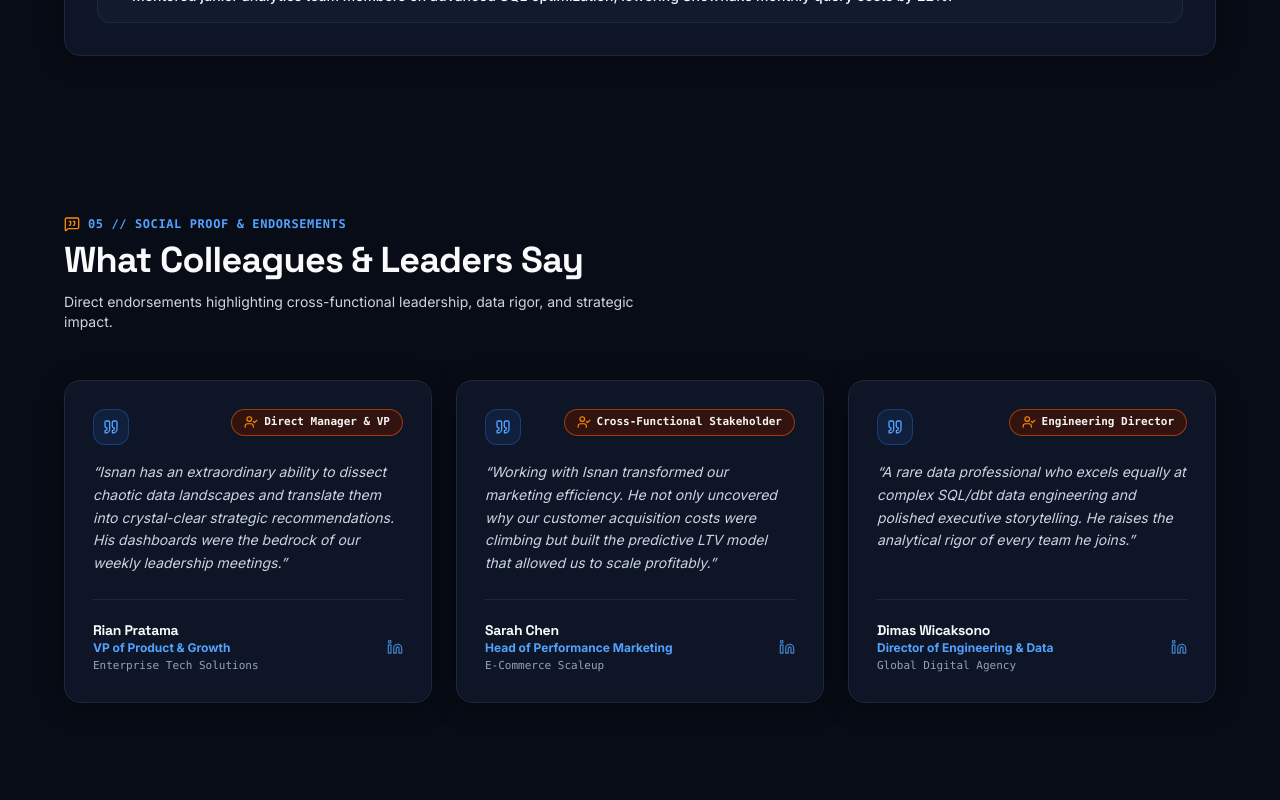
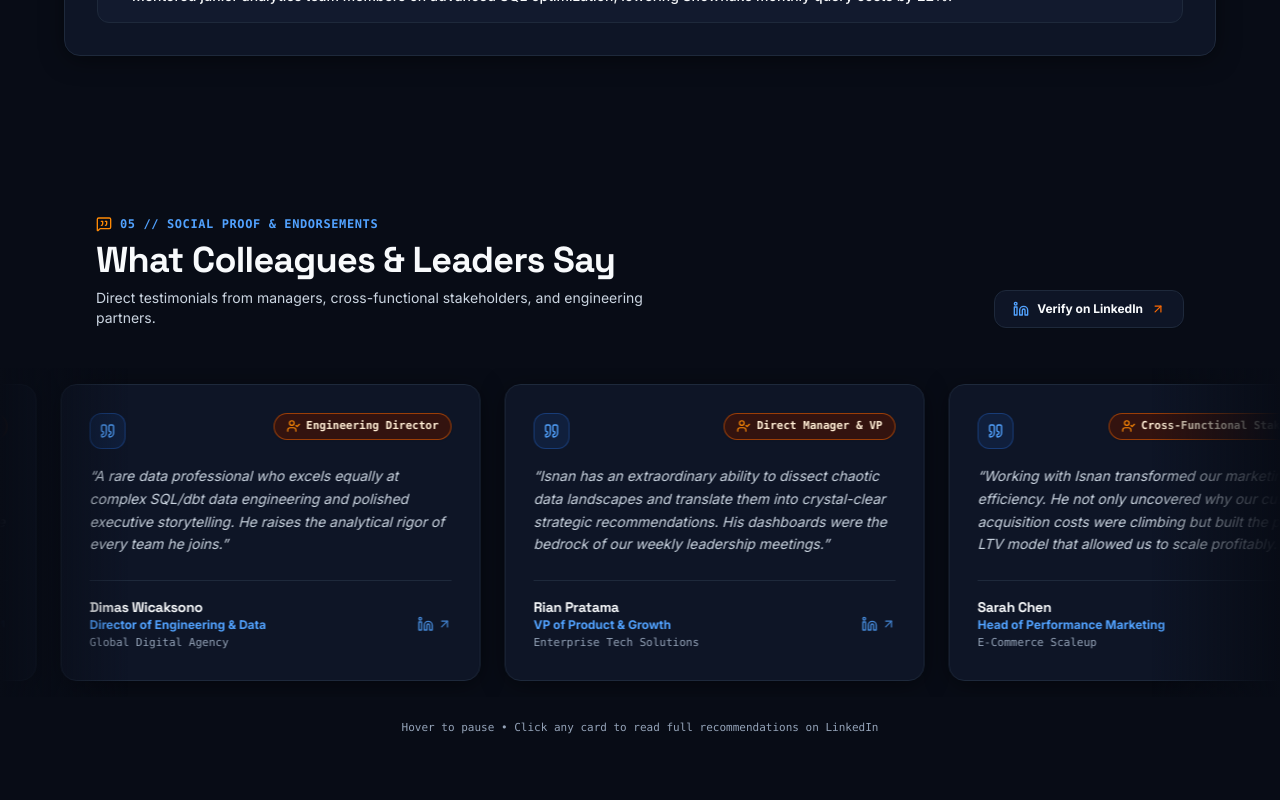
Before and after one commit to nana1506/my-portfolio, a Next.js app: page / in a window 1280 px wide. Shown: the part 3960-4760 px from the top of the page. Built offline with nearby package versions, Linux system fonts and the light colour scheme.

Commit message:
feat(socialproof): implement infinite horizontal running marquee ticker with direct LinkedIn recommendations link

```diff
--- a/components/SocialProofSection.tsx
+++ b/components/SocialProofSection.tsx
@@ -1,22 +1,37 @@
 "use client";
 
-import React from "react";
+import React, { useState } from "react";
 import { motion } from "framer-motion";
 import { RecommendationItem } from "@/lib/types";
 import { LinkedInIcon } from "./Icons";
-import { Quote, MessageSquareQuote, UserCheck } from "lucide-react";
+import { Quote, MessageSquareQuote, UserCheck, ArrowUpRight } from "lucide-react";
 
 interface SocialProofSectionProps {
   recommendations: RecommendationItem[];
 }
 
+const LINKEDIN_RECOMMENDATIONS_URL =
+  "https://www.linkedin.com/in/rizisnan/details/recommendations/";
+
 export function SocialProofSection({
   recommendations,
 }: SocialProofSectionProps) {
+  const [isPaused, setIsPaused] = useState(false);
+
+  // Duplicate items for seamless continuous looping marquee
+  const marqueeItems = [
+    ...recommendations,
+    ...recommendations,
+    ...recommendations,
+    ...recommendations,
+  ];
+
   return (
-    <section id="recommendations" className="py-20 px-4 sm:px-6 lg:px-8 relative scroll-mt-20">
-      <div className="max-w-6xl mx-auto">
-        {/* Section Header */}
+    <section id="recommendations" className="py-20 overflow-hidden relative scroll-mt-20">
+      <div className="max-w-6xl mx-auto px-4 sm:px-6 lg:px-8 mb-10">
+        {/* Section Header with Clickable LinkedIn Link */}
+        <div className="flex flex-col md:flex-row md:items-end justify-between gap-4">
+          <div>
             <div className="flex items-center gap-2 text-xs font-mono font-bold uppercase tracking-wider text-blue-700 dark:text-blue-400 mb-2">
               <MessageSquareQuote className="w-4 h-4 text-orange-600 dark:text-orange-400" />
               <span>05 // Social Proof & Endorsements</span>
@@ -24,45 +39,80 @@ export function SocialProofSection({
             <h2 className="text-3xl sm:text-4xl font-display font-extrabold text-[var(--text-primary)] tracking-tight">
               What Colleagues & Leaders Say
             </h2>
-        <p className="mt-3 text-sm text-[var(--text-secondary)] max-w-xl font-normal">
-          Direct endorsements highlighting cross-functional leadership, data rigor, and strategic impact.
+            <p className="mt-2 text-sm text-[var(--text-secondary)] font-normal max-w-xl">
+              Direct testimonials from managers, cross-functional stakeholders, and engineering partners.
             </p>
+          </div>
 
-        {/* Testimonials Grid */}
-        <div className="mt-12 grid grid-cols-1 md:grid-cols-3 gap-6">
-          {recommendations.map((rec, index) => (
+          <a
+            href={LINKEDIN_RECOMMENDATIONS_URL}
+            target="_blank"
+            rel="noopener noreferrer"
+            className="inline-flex items-center gap-2 px-4.5 py-2.5 rounded-xl border border-[var(--border-subtle)] bg-[var(--bg-surface)] hover:bg-[var(--bg-surface-elevated)] text-[var(--text-primary)] font-bold text-xs transition-all hover:border-blue-500/50 shadow-2xs self-start md:self-auto cursor-pointer group"
+          >
+            <LinkedInIcon className="w-4 h-4 text-blue-600 dark:text-blue-400" />
+            <span>Verify on LinkedIn</span>
+            <ArrowUpRight className="w-3.5 h-3.5 text-orange-500 group-hover:translate-x-0.5 group-hover:-translate-y-0.5 transition-transform" />
+          </a>
+        </div>
+      </div>
+
+      {/* Infinite Horizontal Running Marquee Track */}
+      <div
+        className="relative w-full overflow-hidden py-4"
+        onMouseEnter={() => setIsPaused(true)}
+        onMouseLeave={() => setIsPaused(false)}
+      >
+        {/* Left & Right Gradient Fade Edges for Professional News-Ticker Feel */}
+        <div className="absolute left-0 top-0 bottom-0 w-16 sm:w-32 bg-gradient-to-r from-[var(--bg-primary)] to-transparent z-10 pointer-events-none" />
+        <div className="absolute right-0 top-0 bottom-0 w-16 sm:w-32 bg-gradient-to-l from-[var(--bg-primary)] to-transparent z-10 pointer-events-none" />
+
         <motion.div
-              key={rec.id || index}
-              initial={{ opacity: 0, y: 20 }}
-              whileInView={{ opacity: 1, y: 0 }}
-              viewport={{ once: true }}
-              transition={{ duration: 0.5, delay: index * 0.15 }}
-              className="glass-card rounded-2xl p-6 sm:p-7 border border-[var(--border-subtle)] flex flex-col justify-between relative group shadow-xs hover:border-blue-500/40"
+          animate={{
+            x: isPaused ? undefined : ["-50%", "0%"],
+          }}
+          transition={{
+            x: {
+              repeat: Infinity,
+              repeatType: "loop",
+              duration: 35,
+              ease: "linear",
+            },
+          }}
+          className="flex gap-6 w-max"
+        >
+          {marqueeItems.map((rec, index) => (
+            <a
+              key={`${rec.id || index}-${index}`}
+              href={LINKEDIN_RECOMMENDATIONS_URL}
+              target="_blank"
+              rel="noopener noreferrer"
+              className="glass-card w-[340px] sm:w-[420px] rounded-2xl p-6 sm:p-7 border border-[var(--border-subtle)] flex flex-col justify-between relative group shadow-xs hover:border-blue-500/50 hover:shadow-lg transition-all cursor-pointer select-none shrink-0"
             >
               <div>
-                {/* Header with Quote Icon & Relationship Badge (Ultra High-Contrast Orange Badge) */}
+                {/* Header with Quote Icon & Relationship Badge */}
                 <div className="flex items-start justify-between gap-3 mb-4">
-                  <div className="w-9 h-9 rounded-xl bg-blue-500/10 border border-blue-500/30 flex items-center justify-center text-blue-600 dark:text-blue-400 shrink-0">
+                  <div className="w-9 h-9 rounded-xl bg-blue-500/10 border border-blue-500/30 flex items-center justify-center text-blue-600 dark:text-blue-400 shrink-0 group-hover:scale-105 transition-transform">
                     <Quote className="w-4 h-4" />
                   </div>
 
-                  {/* High Contrast Relationship Pill Badge */}
-                  <span className="inline-flex items-center gap-1.5 px-3 py-1 rounded-full bg-orange-100 dark:bg-orange-950/70 text-zinc-950 dark:text-orange-100 border border-orange-400/80 dark:border-orange-500/50 text-[11px] font-mono font-extrabold shadow-xs">
+                  {/* Relationship Pill Badge */}
+                  <span className="inline-flex items-center gap-1.5 px-3 py-1 rounded-full bg-orange-100/90 dark:bg-orange-950/70 text-zinc-950 dark:text-orange-100 border border-orange-400/80 dark:border-orange-500/50 text-[11px] font-mono font-extrabold shadow-xs">
                     <UserCheck className="w-3.5 h-3.5 text-orange-600 dark:text-orange-400" />
-                    <span className="text-zinc-950 dark:text-zinc-100 font-bold">{rec.relationship || "Direct Collaborator"}</span>
+                    <span>{rec.relationship || "Direct Collaborator"}</span>
                   </span>
                 </div>
 
                 {/* Quote Text */}
-                <p className="text-sm text-[var(--text-secondary)] leading-relaxed italic font-normal">
+                <p className="text-sm text-[var(--text-secondary)] leading-relaxed italic font-normal line-clamp-4">
                   &ldquo;{rec.quote}&rdquo;
                 </p>
               </div>
 
-              {/* Author Attribution */}
-              <div className="mt-6 pt-5 border-t border-[var(--border-subtle)] flex items-center justify-between">
+              {/* Author Attribution with Verified LinkedIn Indicator */}
+              <div className="mt-6 pt-4 border-t border-[var(--border-subtle)] flex items-center justify-between">
                 <div>
-                  <h3 className="font-display font-extrabold text-sm text-[var(--text-primary)]">
+                  <h3 className="font-display font-extrabold text-sm text-[var(--text-primary)] group-hover:text-blue-600 dark:group-hover:text-blue-400 transition-colors">
                     {rec.authorName}
                   </h3>
                   <p className="text-xs text-blue-700 dark:text-blue-400 font-bold">
@@ -74,13 +124,22 @@ export function SocialProofSection({
                     </p>
                   )}
                 </div>
-                <div className="text-blue-600 dark:text-blue-400 opacity-70 group-hover:opacity-100 group-hover:text-orange-500 transition-all">
+
+                <div className="flex items-center gap-1 text-xs font-mono font-bold text-blue-600 dark:text-blue-400 opacity-80 group-hover:opacity-100 group-hover:text-orange-500 transition-all">
                   <LinkedInIcon className="w-4 h-4" />
+                  <ArrowUpRight className="w-3.5 h-3.5" />
                 </div>
               </div>
+            </a>
+          ))}
         </motion.div>
-          ))}
       </div>
+
+      {/* Marquee Hint */}
+      <div className="text-center mt-4">
+        <span className="text-[11px] font-mono text-[var(--text-muted)] font-medium">
+          Hover to pause • Click any card to read full recommendations on LinkedIn
+        </span>
       </div>
     </section>
   );
```
Lines whose indentation alone changed are shown as unchanged.
